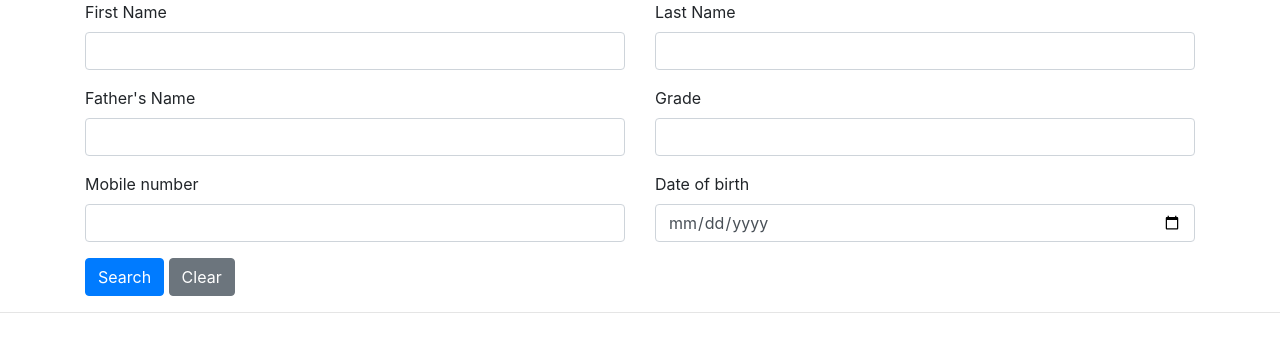
After one commit to dnikolaidis2/disastercloud, a PHP site: page /Templates/SearchStudent.php in a window 1280 px wide. The commit adds this page. Shown: the top 352 px of the page. Run offline with PHP 8.4, Linux system fonts and the light colour scheme; some libraries are stand-ins or nearby versions.

Commit message:
Added SearchStudent functionality
-Added searchForStudent method in StudentModel
-Added SearchStudent template
-Added renderSearchStudent method in TemplateManager
-Added SearchStudent login

```diff
--- /dev/null
+++ b/src/Templates/SearchStudent.php
@@ -0,0 +1,131 @@
+<!DOCTYPE html>
+<html lang="en">
+<head>
+    <meta name="viewport" content="width=device-width, initial-scale=1, shrink-to-fit=no">
+    <link rel="stylesheet" href="https://stackpath.bootstrapcdn.com/bootstrap/4.3.1/css/bootstrap.min.css"
+          integrity="sha384-ggOyR0iXCbMQv3Xipma34MD+dH/1fQ784/j6cY/iJTQUOhcWr7x9JvoRxT2MZw1T" crossorigin="anonymous">
+    <script src="https://kit.fontawesome.com/8f7197f193.js" crossorigin="anonymous"></script>
+    <script src="https://code.jquery.com/jquery-3.3.1.slim.min.js"
+            integrity="sha384-q8i/X+965DzO0rT7abK41JStQIAqVgRVzpbzo5smXKp4YfRvH+8abtTE1Pi6jizo"
+            crossorigin="anonymous"></script>
+    <script src="https://cdnjs.cloudflare.com/ajax/libs/popper.js/1.14.7/umd/popper.min.js"
+            integrity="sha384-UO2eT0CpHqdSJQ6hJty5KVphtPhzWj9WO1clHTMGa3JDZwrnQq4sF86dIHNDz0W1"
+            crossorigin="anonymous"></script>
+    <script src="https://stackpath.bootstrapcdn.com/bootstrap/4.3.1/js/bootstrap.min.js"
+            integrity="sha384-JjSmVgyd0p3pXB1rRibZUAYoIIy6OrQ6VrjIEaFf/nJGzIxFDsf4x0xIM+B07jRM"
+            crossorigin="anonymous"></script>
+
+    <style>
+
+        body {
+            /*background-color: #bdc3c7;*/
+        }
+
+        #main {
+            background-color: #2c3e50;
+            padding-top: 2%;
+            padding-bottom: 2%;
+        }
+
+        #text-main {
+            color: #bdc3c7;
+        }
+
+    </style>
+</head>
+<body>
+
+<!--
+  <form method="post" action="index.php">
+    <input type="hidden" id="action" value="logout" name="action">
+    <button type="submit" class="btn btn-primary btn-block">Logout</button>
+  </form> -->
+
+<div class="container">
+    <form action="SearchStudent.php" method="get">
+        <div class="row">
+            <div class="col">
+                <div class="form-group">
+                    <label for="firstName">First Name</label>
+                    <input type="text" class="form-control" name="name" id="firstName">
+                </div>
+            </div>
+            <div class="col">
+                <div class="form-group">
+                    <label for="lastName">Last Name</label>
+                    <input type="text" class="form-control" name="surname" id="lastName">
+                </div>
+            </div>
+        </div>
+        <div class="row">
+            <div class="col">
+                <div class="form-group">
+                    <label for="fatherName">Father's Name</label>
+                    <input type="text" class="form-control" name="fathername" id="fatherName">
+                </div>
+            </div>
+            <div class="col">
+                <div class="form-group">
+                    <label for="grade">Grade</label>
+                    <input type="number" step="0.01" max="10.0" min="0.0" class="form-control" name="grade" id="grade">
+                </div>
+            </div>
+        </div>
+        <div class="row">
+            <div class="col">
+                <div class="form-group">
+                    <label for="mobileNumber">Mobile number</label>
+                    <input type="text" class="form-control" name="mobilenumber" id="mobileNumber">
+                </div>
+            </div>
+            <div class="col">
+                <div class="form-group">
+                    <label for="dateOfBirth">Date of birth</label>
+                    <input type="date" class="form-control" name="birthday" id="dateOfBirth">
+                </div>
+            </div>
+        </div>
+        <button class="btn btn-primary" type="submit">Search</button>
+        <button class="btn btn-secondary" type="reset">Clear</button>
+    </form>
+</div>
+<hr>
+<?php if(isset($students)): ?>
+<div class="container">
+    <table id="example" class="table table-striped table-bordered table-hover">
+        <thead>
+        <tr>
+            <th scope="col">First Name</th>
+            <th scope="col">Last Name</th>
+            <th scope="col">Father's Name</th>
+            <th scope="col">Grade</th>
+            <th scope="col">Mobile Number</th>
+            <th scope="col">Birthday</th>
+            <th scope="col"></th>
+        </tr>
+        </thead>
+        <tbody>
+        <?php $i = 1; ?>
+        <?php foreach ($students as $s): ?>
+            <tr class="table-row" data-path="/EditStudent.php?id=<?=$s["id"]?>">
+                <td><?=$s["name"]?></td>
+                <td><?=$s["surname"]?></td>
+                <td><?=$s["fathername"]?></td>
+                <td><?=$s["grade"]?></td>
+                <td><?=$s["mobilenumber"]?></td>
+                <td><?=$s["birthday"]?></td>
+                <td>
+                    <a class="btn btn-primary" href="/EditStudent.php?id=<?=$s["id"]?>" role="buttons"><i class="fas fa-edit"></i></a>
+                    <button type="button" class="btn btn-danger delete-btn" data-toggle="modal" data-target="#confirm-delete" data-id="<?=$s["id"]?>">
+                        <i class="fas fa-times"></i>
+                    </button>
+                    </a>
+                </td>
+            </tr>
+        <?php endforeach; ?>
+        </tbody>
+    </table>
+</div>
+<?php endif; ?>
+</body>
+</html>
```
Also changed, not shown: src/Models/StudentModel.php (+34 -0 lines), src/SearchStudent.php (added, +57 -0 lines), src/Utils/TemplateManager.php (+12 -0 lines).
